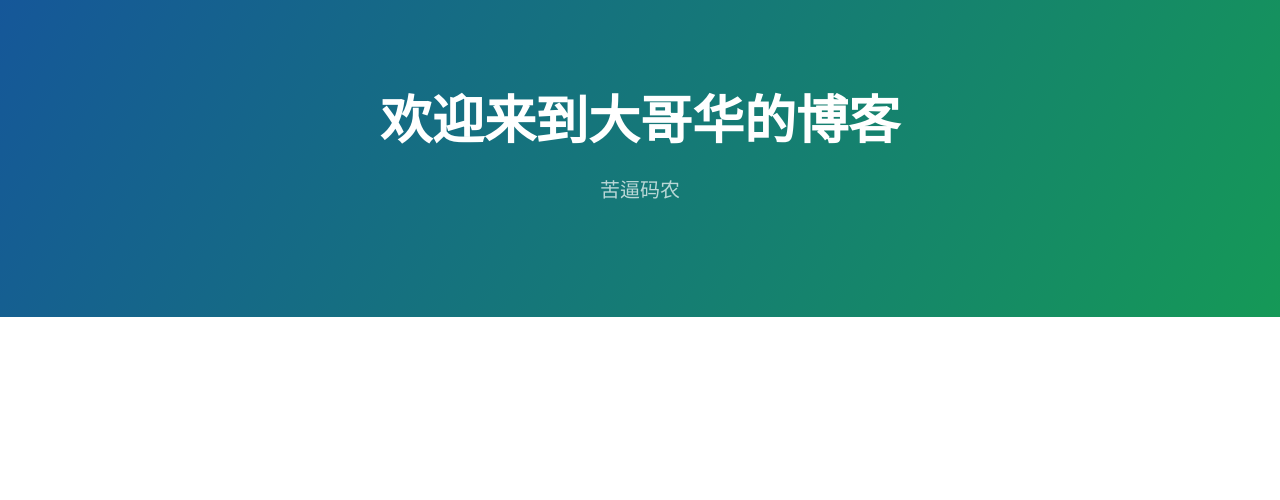
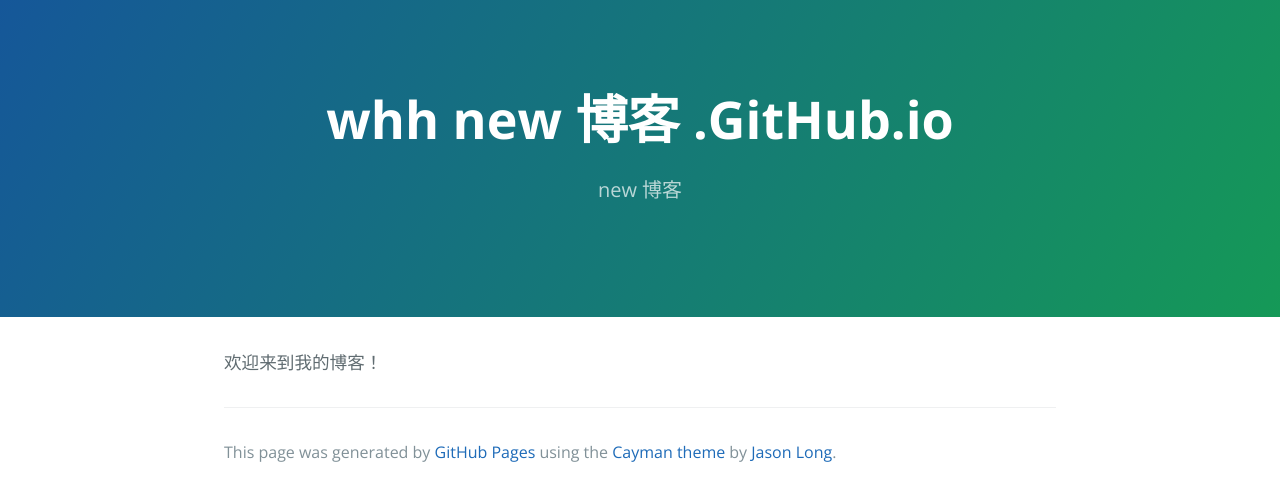
Before and after one commit to oidwuhaihua/oidwuhaihua.github.io, a plain HTML site: page index.html in a window 1280 px wide. Drawn offline with nearby package versions, Linux system fonts and the light colour scheme.

Commit message:
Replace master branch with page content via GitHub

```diff
--- a/index.html
+++ b/index.html
@@ -11,10 +11,19 @@
   </head>
   <body>
     <section class="page-header">
-      <h1 class="project-name">欢迎来到大哥华的博客</h1>
-      <h2 class="project-tagline">苦逼码农</h2>
+      <h1 class="project-name">whh new 博客 .GitHub.io</h1>
+      <h2 class="project-tagline">new 博客</h2>
+    </section>
 
+    <section class="main-content">
+      <p>欢迎来到我的博客！</p>
 
+      <footer class="site-footer">
+
+        <span class="site-footer-credits">This page was generated by <a href="https://pages.github.com">GitHub Pages</a> using the <a href="https://github.com/jasonlong/cayman-theme">Cayman theme</a> by <a href="https://twitter.com/jasonlong">Jason Long</a>.</span>
+      </footer>
+
+    </section>
 
 
   </body>
```
Also changed, not shown: params.json (+1 -1 lines).
